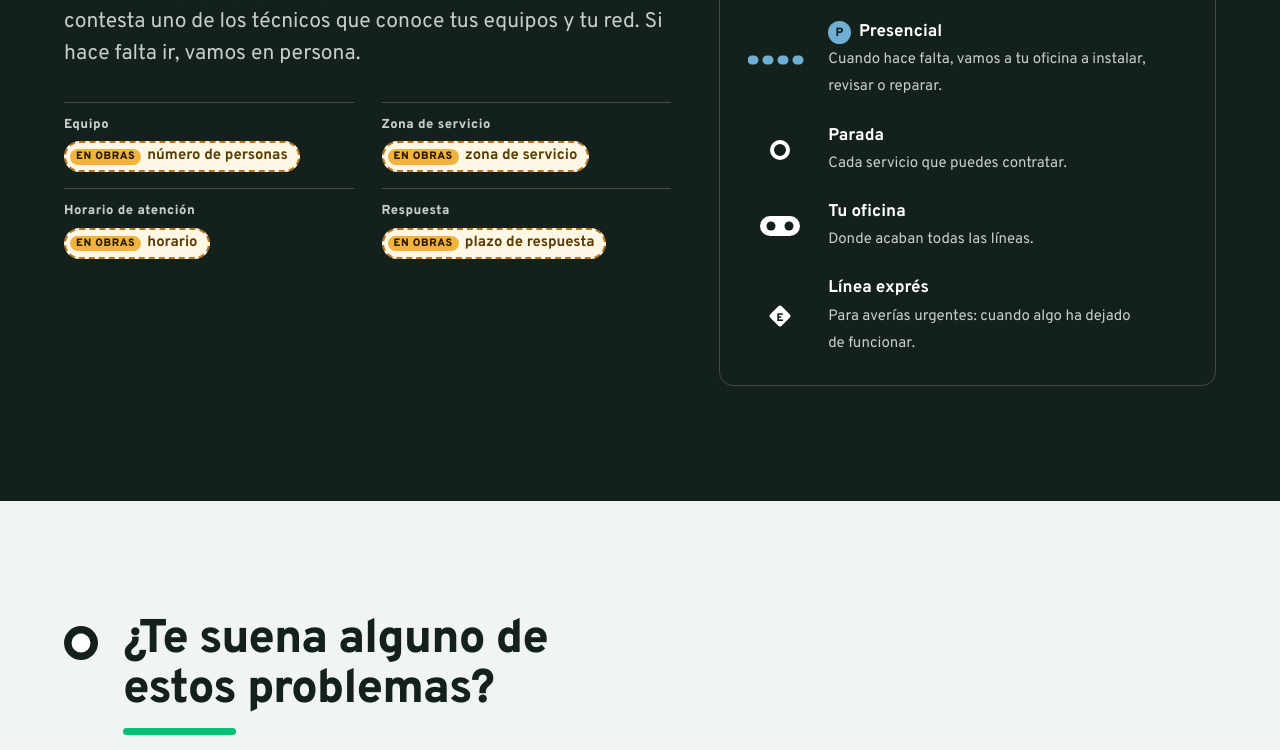
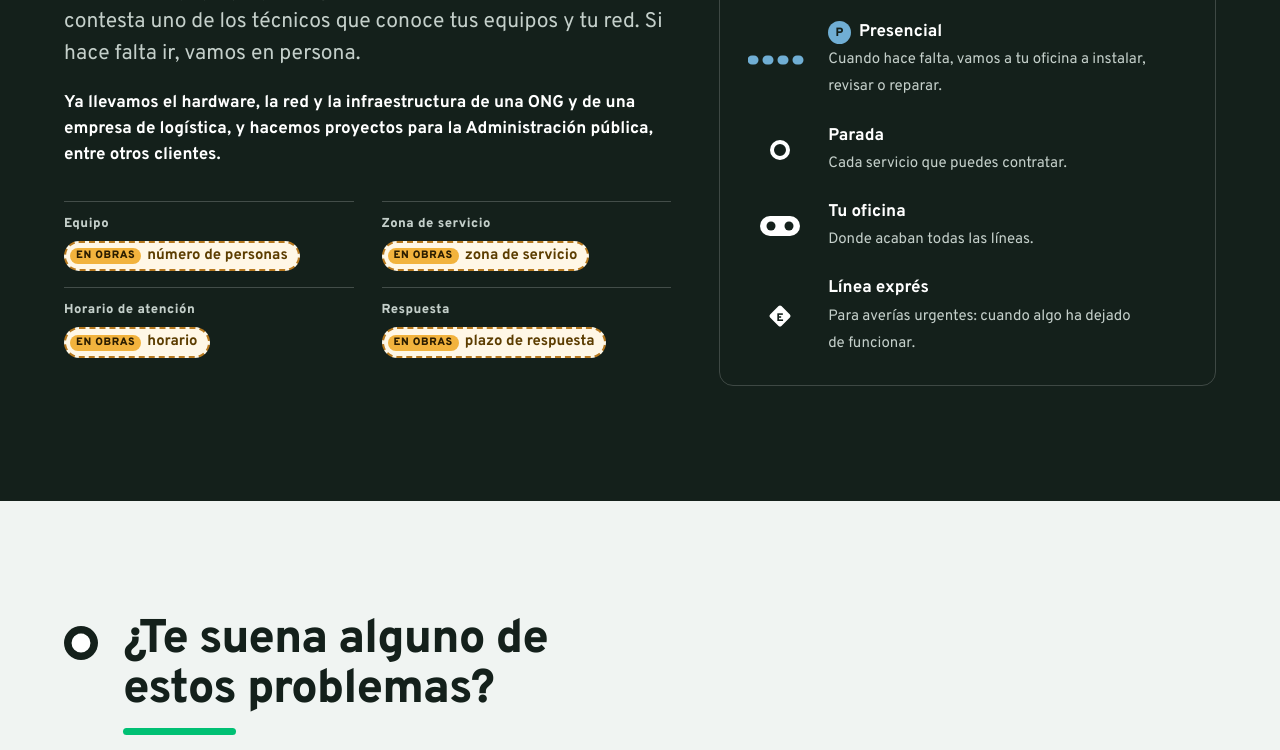
Before and after one commit to integraos2026/integraos-web, a plain HTML site: page index.html in a window 1280 px wide. Shown: the part 1399-2149 px from the top of the page. Drawn offline with Linux system fonts and the light colour scheme.

Commit message:
Clientes citados en anónimo

```diff
--- a/assets/css/site.css
+++ b/assets/css/site.css
@@ -407,6 +407,9 @@ section { padding-block: clamp(72px, 9vw, 136px); }
   background: #fff7e6; color: #5c3d00; font-weight: 700; font-size: .875em; line-height: 1.4; white-space: nowrap; vertical-align: .05em; }
 .tbd__code { padding: 1px 6px 0; border-radius: 999px; background: #f2b33d; color: #2b1d00; font-size: .72em; font-weight: 850; letter-spacing: .06em; }
 
+/* real clients, anonymised: a fact line in the dark band */
+.clients { margin-top: 20px; max-width: 58ch; color: var(--sign-ink); font-weight: 700; line-height: 1.55; }
+
 /* team facts in the dark band */
 .facts { margin: 32px 0 0; display: grid; grid-template-columns: repeat(auto-fit, minmax(200px, 1fr)); gap: 16px 28px; }
 .facts div { border-top: 1px solid rgba(255,255,255,.2); padding-top: 12px; }
--- a/index.html
+++ b/index.html
@@ -155,6 +155,7 @@
       <div>
         <h2 class="h2 sign" id="trato-h">Sin centralitas ni transbordos: <em>hablas con quien te lo arregla.</em></h2>
         <p class="intro">Somos un equipo pequeño y cercano. Cuando nos escribes, te contesta uno de los técnicos que conoce tus equipos y tu red. Si hace falta ir, vamos en persona.</p>
+        <p class="clients">Ya llevamos el hardware, la red y la infraestructura de una ONG y de una empresa de logística, y hacemos proyectos para la Administración pública, entre otros clientes.</p>
         <dl class="facts">
           <div><dt>Equipo</dt><dd><span class="tbd"><span class="tbd__code">EN OBRAS</span>número de personas</span></dd></div>
           <div><dt>Zona de servicio</dt><dd><span class="tbd"><span class="tbd__code">EN OBRAS</span>zona de servicio</span></dd></div>
@@ -290,6 +291,7 @@
         <details><summary>¿Trabajáis en remoto o venís a la oficina?</summary><p>Sobre todo en remoto: conectándonos a tu equipo resolvemos la mayoría de incidencias, más rápido y sin esperar a que lleguemos. Para instalar, cablear o revisar equipos, vamos en persona.</p></details>
         <details><summary>¿Cuánto cuesta?</summary><p>No publicamos precios porque cada negocio tiene equipos y necesidades distintas. Nos cuentas qué necesitas y te enviamos un presupuesto sin compromiso antes de empezar.</p></details>
         <details><summary>¿Qué diferencia hay entre el abono mensual y el billete sencillo?</summary><p>El abono es un mantenimiento con cuota fija al mes que incluye soporte y revisiones periódicas. El billete sencillo es una asistencia puntual: pagas cada intervención y no hay cuota.</p></details>
+        <details><summary>¿Con qué clientes trabajáis?</summary><p>Con pymes, autónomos y organizaciones sociales, y también en proyectos para la Administración pública. Por ejemplo, llevamos el hardware, la red y la infraestructura de una ONG y de una empresa de logística. Por confidencialidad, no publicamos sus nombres.</p></details>
         <details><summary>¿En qué zona trabajáis?</summary><p>En remoto, en cualquier sitio. En persona, en <span class="tbd"><span class="tbd__code">EN OBRAS</span>zona de servicio</span>.</p></details>
         <details><summary>¿Cuánto tardáis en responder?</summary><p><span class="tbd"><span class="tbd__code">EN OBRAS</span>plazo de respuesta</span> Si es urgente, márcalo en el formulario y lo atendemos antes.</p></details>
         <details><summary>¿El abono mensual tiene permanencia?</summary><p><span class="tbd"><span class="tbd__code">EN OBRAS</span>permanencia</span></p></details>
```
